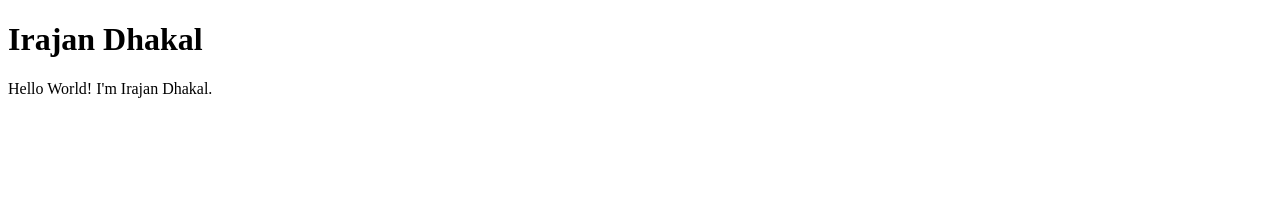
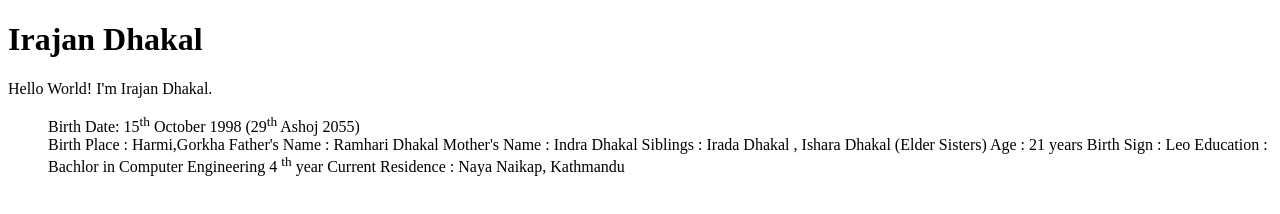
Before and after one commit to Irajan/blog, a plain HTML site: page index.html in a window 1280 px wide. Drawn offline with Linux system fonts and the light colour scheme.

Commit message:
Bibilography added

```diff
--- a/index.html
+++ b/index.html
@@ -3,8 +3,25 @@
 <head>
 	<title>Irajan Dhakal</title>
 </head>
+	<body>
 	<h1>Irajan Dhakal</h1>
 	<p>
 		Hello World! I'm Irajan Dhakal.
+		<ul>
+			Birth Date: 15<sup>th</sup> October 1998 (29<sup>th</sup> Ashoj 2055) <br>
+			Birth Place : Harmi,Gorkha
+			Father's Name : Ramhari Dhakal
+			Mother's Name : Indra Dhakal
+			Siblings : Irada Dhakal , Ishara Dhakal (Elder Sisters)
+			Age : 21 years
+			Birth Sign : Leo
+			Education : Bachlor in Computer Engineering 4 <sup>th</sup> year
+			Current Residence : Naya Naikap, Kathmandu
+		</ul>
 	</p>
+
+	<script>
+		console.log('I can reach here');
+	</script>
+	</body>
 </html>
```
